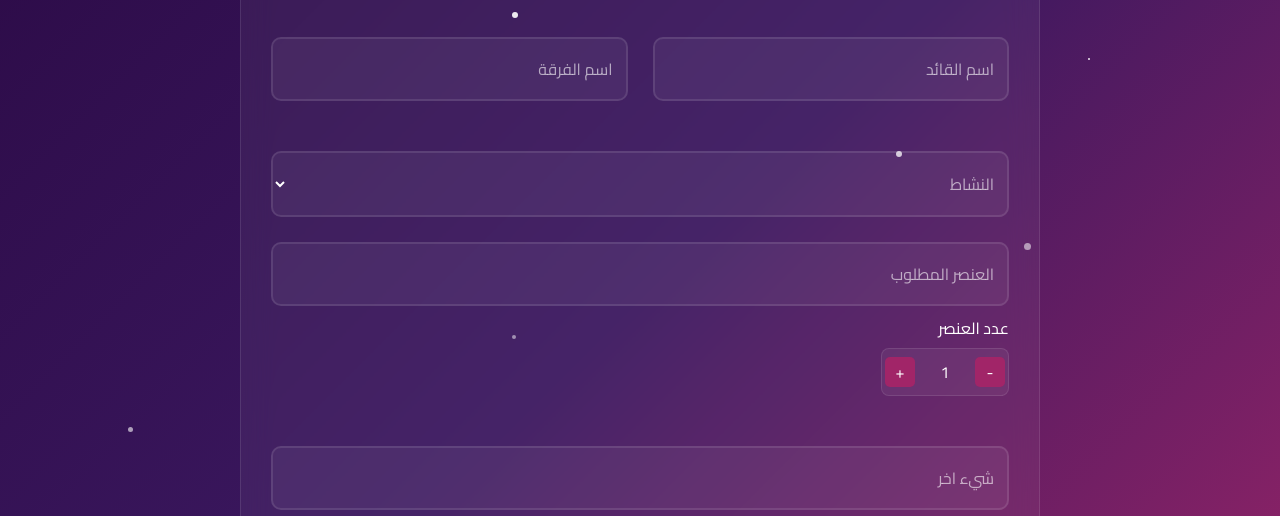
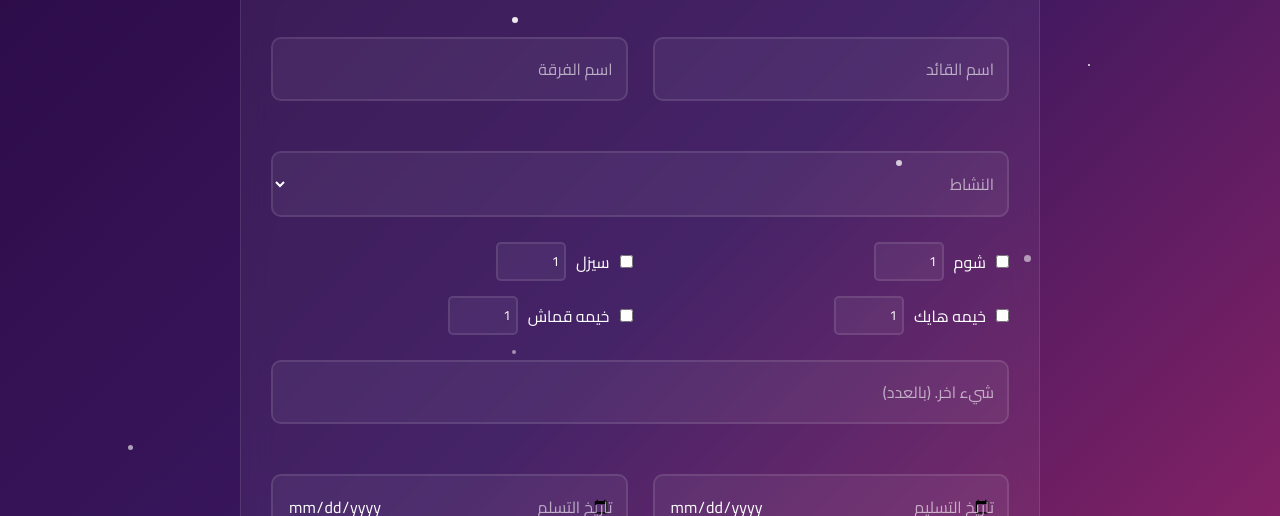
Before and after one commit to Pepo2024/naw, a plain HTML site: page form.html in a window 1280 px wide. Shown: the part 276-792 px from the top of the page. Drawn offline with Linux system fonts and the light colour scheme.

Commit message:
Update form.html

```diff
--- a/form.html
+++ b/form.html
@@ -48,7 +48,6 @@
       border-radius: 50%;
       animation: twinkle 2s infinite ease-in-out;
     }
-    /* توزيع النجوم عشوائي مع أحجام مختلفة */
     .star:nth-child(1) { width: 3px; height: 3px; top: 10%; left: 20%; animation-delay: 0s; }
     .star:nth-child(2) { width: 6px; height: 6px; top: 30%; left: 70%; animation-delay: 0.5s; }
     .star:nth-child(3) { width: 4px; height: 4px; top: 50%; left: 40%; animation-delay: 1s; }
@@ -267,7 +266,8 @@
     }
 
     .form-group.floating input,
-    .form-group.floating select {
+    .form-group.floating select,
+    .form-group.floating input[type="time"] {
       width: 100%;
       padding: 15px;
       background: rgba(255, 255, 255, 0.05);
@@ -305,60 +305,25 @@
       transition: 0.3s ease;
     }
 
-    /* تنسيق حقل العنصر المطلوب بشكل منفصل */
-    .requested-item-wrapper {
-      margin-bottom: -20px;
+    /* ترتيب مربعات الاختيار في صفين بعمودين */
+    .checkbox-group {
+      display: grid;
+      grid-template-columns: repeat(2, 1fr);
+      gap: 15px;
+      margin-bottom: 25px;
     }
-
-    /* تنسيق وحدة الكمية لتظهر تحت حقل العنصر المطلوب */
-    .quantity-control {
-      display: flex;
-      flex-direction: column;
-      align-items: flex-start;
-      gap: 5px;
-      margin-top: 2px;
-    }
-
-    .qty-buttons {
+    .checkbox-item {
       display: flex;
       align-items: center;
+      gap: 10px;
+    }
+    .checkbox-item input[type="number"] {
+      width: 70px;
+      padding: 5px;
+      border: 2px solid rgba(255, 255, 255, 0.1);
+      border-radius: 5px;
       background: rgba(255, 255, 255, 0.05);
-      border-radius: 8px;
-      padding: 3px;
-      border: 1px solid rgba(255, 255, 255, 0.1);
-    }
-
-    .qty-buttons button {
-      background: var(--accent-color);
-      border: none;
       color: #fff;
-      width: 30px;
-      height: 30px;
-      cursor: pointer;
-      font-size: 1rem;
-      border-radius: 5px;
-      transition: all 0.3s ease;
-    }
-
-    .qty-buttons button:hover {
-      background: var(--text-color);
-    }
-
-    .qty-buttons input {
-      width: 50px;
-      text-align: center;
-      border: none;
-      background: transparent;
-      color: #fff;
-      font-size: 1rem;
-      margin: 0 5px;
-      padding: 5px;
-    }
-
-    input[type=number]::-webkit-inner-spin-button,
-    input[type=number]::-webkit-outer-spin-button {
-      -webkit-appearance: none;
-      margin: 0;
     }
 
     .submit-btn {
@@ -381,7 +346,6 @@
       box-shadow: 0 8px 25px rgba(161, 37, 104, 0.4);
     }
 
-    /* تنسيق الإشعارات */
     .notification {
       position: fixed;
       top: 20px;
@@ -415,7 +379,6 @@
       75% { transform: translateX(-50%) rotate(5deg); }
       100% { transform: translateX(-50%) rotate(0deg); }
     }
-
   </style>
 </head>
 <body>
@@ -450,7 +413,7 @@
 
   <main class="container">
     <div class="form-header">
-      <h2>  طلب عهده</h2>
+      <h2> طلب عهده</h2>
       <div class="progress-tube">
         <div class="progress-fill"></div>
       </div>
@@ -462,7 +425,6 @@
           <input type="text" id="leader-name" required>
           <label for="leader-name">اسم القائد</label>
         </div>
-
         <div class="form-group floating">
           <input type="text" id="team-name" required>
           <label for="team-name">اسم الفرقة</label>
@@ -478,33 +440,35 @@
         <label for="activity">النشاط</label>
       </div>
 
-      <!-- حقل "العنصر المطلوب" -->
-      <div class="form-row requested-item-wrapper">
-        <div class="form-group floating">
-          <input type="text" id="requested-item" required placeholder="">
-          <label for="requested-item">العنصر المطلوب</label>
+      <!-- ترتيب مربعات الاختيار في صفين بعمودين -->
+      <div class="checkbox-group">
+        <div class="checkbox-item">
+          <input type="checkbox" id="checkbox1">
+          <label for="checkbox1">شوم</label>
+          <input type="number" id="number1" value="1" min="1">
+        </div>
+        <div class="checkbox-item">
+          <input type="checkbox" id="checkbox2">
+          <label for="checkbox2">سيزل</label>
+          <input type="number" id="number2" value="1" min="1">
+        </div>
+        <div class="checkbox-item">
+          <input type="checkbox" id="checkbox3">
+          <label for="checkbox3">خيمه هايك</label>
+          <input type="number" id="number3" value="1" min="1">
+        </div>
+        <div class="checkbox-item">
+          <input type="checkbox" id="checkbox4">
+          <label for="checkbox4">خيمه قماش</label>
+          <input type="number" id="number4" value="1" min="1">
         </div>
       </div>
 
-      <!-- حقل "عدد العنصر" يظهر تحت العنصر المطلوب -->
-      <div class="form-row">
-        <div class="form-group">
-          <div class="quantity-control">
-            <label>عدد العنصر</label>
-            <div class="qty-buttons">
-              <button type="button" class="minus">-</button>
-              <input type="number" id="requested-quantity" value="1" min="1" required>
-              <button type="button" class="plus">+</button>
-            </div>
-          </div>
-        </div>
-      </div>
-
-      <!-- حقل إضافي "شيء اخر" -->
+      <!-- حقل إضافي "شيء اخر (بالعدد)" -->
       <div class="form-row">
         <div class="form-group floating">
-          <input type="text" id="extra-info" required placeholder="">
-          <label for="extra-info">شيء اخر</label>
+          <input type="text" id="extra-info" required>
+          <label for="extra-info">شيء اخر. (بالعدد)</label>
         </div>
       </div>
 
@@ -513,10 +477,17 @@
           <input type="date" id="delivery-date" required>
           <label for="delivery-date">تاريخ التسليم</label>
         </div>
-
         <div class="form-group floating">
           <input type="date" id="receiving-date" required>
           <label for="receiving-date">تاريخ التسلم</label>
+        </div>
+      </div>
+
+      <!-- حقل جديد للوقت -->
+      <div class="form-row">
+        <div class="form-group floating">
+          <input type="time" id="delivery-time" required>
+          <label for="delivery-time">وقت التسليم</label>
         </div>
       </div>
 
@@ -578,18 +549,17 @@
       element.addEventListener('change', updateProgress);
     });
 
-    // التعامل مع زراري "+" و "-" في وحدة التحكم بالعدد
-    document.querySelector('.plus').addEventListener('click', () => {
-      const qtyInput = document.getElementById('requested-quantity');
-      qtyInput.value = parseInt(qtyInput.value) + 1;
-      updateProgress();
-    });
-    document.querySelector('.minus').addEventListener('click', () => {
-      const qtyInput = document.getElementById('requested-quantity');
-      if (parseInt(qtyInput.value) > parseInt(qtyInput.min)) {
-        qtyInput.value = parseInt(qtyInput.value) - 1;
-      }
-      updateProgress();
+    // التعامل مع مربعات الأرقام المرتبطة بالخيارات
+    const checkboxes = ['checkbox1', 'checkbox2', 'checkbox3', 'checkbox4'];
+    checkboxes.forEach(id => {
+      document.getElementById(id).addEventListener('change', function() {
+        const numberInput = document.getElementById('number' + id.slice(-1));
+        if(this.checked) {
+          numberInput.setAttribute('required', '');
+        } else {
+          numberInput.removeAttribute('required');
+        }
+      });
     });
 
     // دالة لإنشاء الإشعارات
@@ -598,7 +568,6 @@
       notification.className = `notification ${type}`;
       notification.textContent = message;
       document.body.appendChild(notification);
-      // إزالة الإشعار بعد 2 ثانية
       setTimeout(() => {
         notification.remove();
       }, 4000);
@@ -615,11 +584,29 @@
         leaderName: document.getElementById('leader-name').value.trim(),
         teamName: document.getElementById('team-name').value.trim(),
         activity: document.getElementById('activity').value,
-        requestedItem: document.getElementById('requested-item').value.trim(),
-        requestedQuantity: document.getElementById('requested-quantity').value.trim(),
+        requestedItem: document.getElementById('requested-item') ? document.getElementById('requested-item').value.trim() : "",
         extraInfo: document.getElementById('extra-info').value.trim(),
         deliveryDate: document.getElementById('delivery-date').value,
-        receivingDate: document.getElementById('receiving-date').value
+        receivingDate: document.getElementById('receiving-date').value,
+        deliveryTime: document.getElementById('delivery-time').value,
+        options: {
+           شوم : {
+            selected: document.getElementById('checkbox1').checked,
+            quantity: document.getElementById('number1').value.trim()
+          },
+          سيلز : {
+            selected: document.getElementById('checkbox2').checked,
+            quantity: document.getElementById('number2').value.trim()
+          },
+          option3: {
+            selected: document.getElementById('checkbox3').checked,
+            quantity: document.getElementById('number3').value.trim()
+          },
+          option4: {
+            selected: document.getElementById('checkbox4').checked,
+            quantity: document.getElementById('number4').value.trim()
+          }
+        }
       };
 
       try {
@@ -628,20 +615,14 @@
           throw new Error('❗ تاريخ التسلم يجب أن يكون بعد تاريخ التسليم');
         }
         await database.push(formData);
-
-        // عرض إشعار نجاح
+        // عرض رسالة النجاح وإعادة تحميل الصفحة بعد 4 ثوانٍ
         showNotification('✓ تم الإرسال بنجاح', 'success');
-
-        // إعادة تحميل الصفحة بعد 2 ثانية
         setTimeout(() => {
           location.reload();
         }, 4000);
-
       } catch (error) {
         console.error('Error:', error);
-        // عرض إشعار بالخطأ
         showNotification('❌ حدث خطأ أثناء الإرسال: ' + error.message, 'error');
-        // إعادة تفعيل الزر بعد 2 ثانية للسماح بمحاولة إعادة الإرسال
         setTimeout(() => {
           submitBtn.disabled = false;
           submitBtn.innerHTML = 'إرسال الطلب';
```
